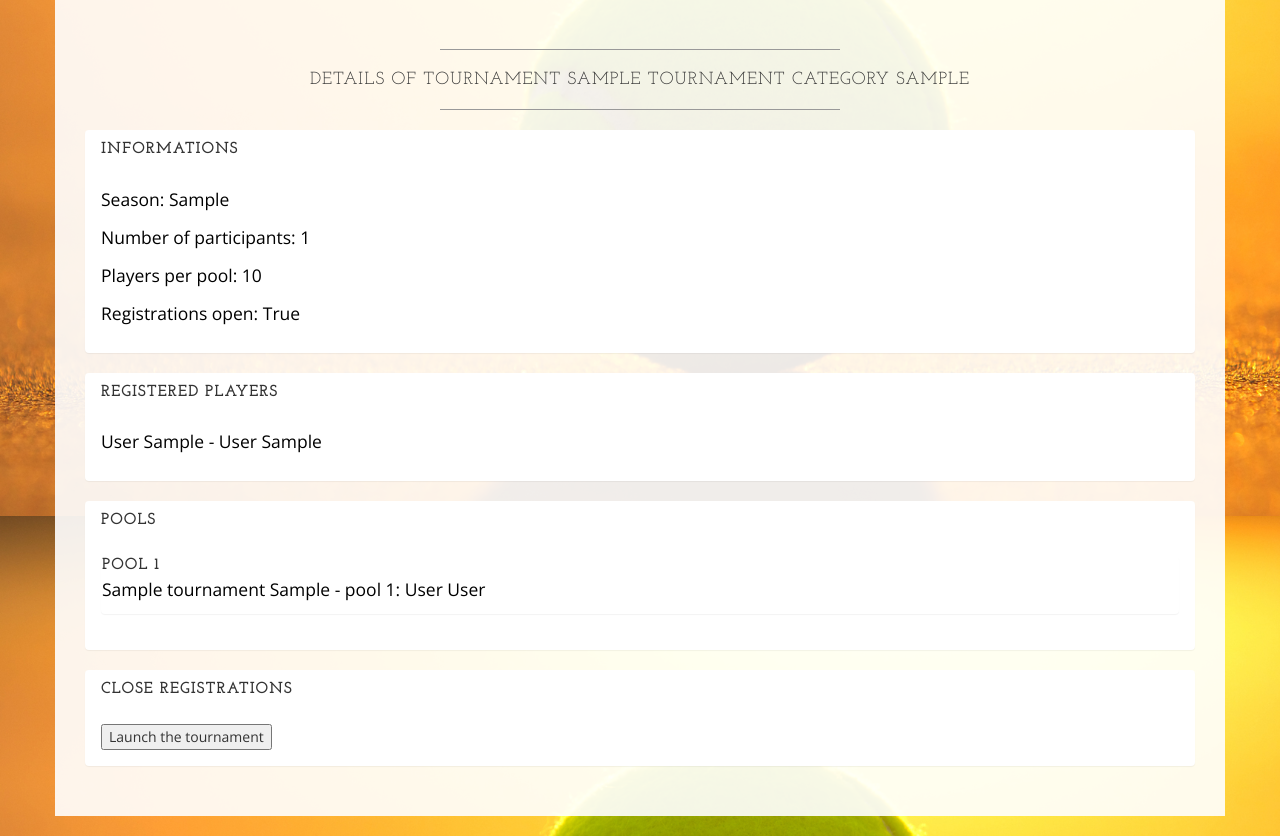
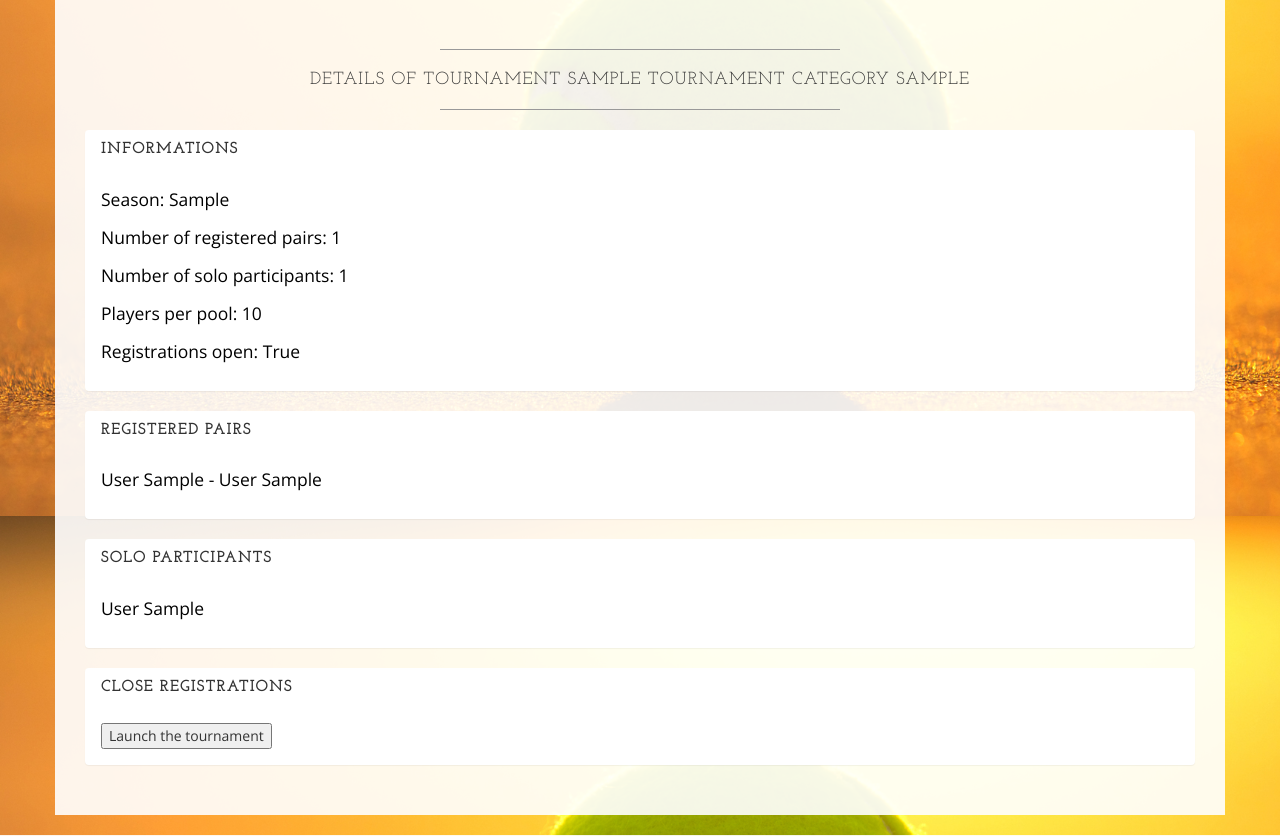
Before and after one commit to ivanahad/sep2015E, a Django app: page /tournament/detail/1 in a window 1280 px wide. Shown: the part 284-1120 px from the top of the page. Run offline with Django 3.2, Linux system fonts and the light colour scheme; tables that the repository leaves empty hold one stand-in row (values such as "Sample post"); parts of the project's set-up code (start-up, migrations or seed data) failed here and were passed over; some libraries are stand-ins or nearby versions.

Commit message:
solo registration fully functionnal

```diff
--- a/sep2015E/templates/tournament/detail.html
+++ b/sep2015E/templates/tournament/detail.html
@@ -23,25 +23,46 @@
 
         <div class="panel-body">
           <p> Season: {{ trn.season }} </p>
-          <p> Number of participants: {{ nbr }} </p>
+          <p> Number of registered pairs: {{ nbr_p }} </p>
+          {% if trn.is_open %}
+          <p> Number of solo participants: {{ nbr_s }} </p>
+          {% endif %}
           <p> Players per pool: {{ trn.pool_size }} </p>
           <p> Registrations open: {{ trn.is_open }} </p>
         </div>
       </div>
 
+      <!-- Registered pairs -->
       <div class="panel">
         <div class="panel-heading">
-          <h3 class="panel-title"> Registered players </h3>
+          <h3 class="panel-title"> Registered pairs </h3>
         </div>
 
         <div class="panel-body">
           {% for p in parts %}
-            <p> {{ p.player1 }}
-                - {{ p.player2 }} </p>
+          <p> {{ p.player1 }}
+              - {{ p.player2 }} </p>
           {% endfor %}
         </div>
       </div>
 
+      <!-- Solo players -->
+      {% if trn.is_open %}
+      <div class="panel">
+        <div class="panel-heading">
+          <h3 class="panel-title"> Solo participants </h3>
+        </div>
+
+        <div class="panel-body">
+          {% for p in solos %}
+          <p> {{ p }} </p>
+          {% endfor %}
+        </div>
+      </div>
+      {% endif %}
+
+      <!-- Pools -->
+      {% if not trn.is_open %}
       <div class="panel">
         <div class="panel-heading">
           <h3 class="panel-title"> Pools </h3>
@@ -57,11 +78,11 @@
           </div>
           {% endfor %}
         </div>
+			</div>
+      {% endif %}
 
-			</div>
-
-      {% if True and trn.is_open %} <!-- enable this section only if user is staff -->
-
+      {% if True and trn.is_open %}
+      <!-- enable this section only if user is staff -->
       <div class="panel">
         <div class="panel-heading">
           <h3 class="panel-title"> Close registrations </h3>
@@ -74,7 +95,6 @@
           </form>
         </div>
       </div>
-
       {% endif %}
 
 
--- a/sep2015E/tournament/views.py
+++ b/sep2015E/tournament/views.py
@@ -1,8 +1,7 @@
 from django.shortcuts import render
 from django.conf import settings
 from django.http import HttpResponseRedirect
-from tournament.models import Tournament, TournamentParticipant, \
-        Pool, PoolParticipant, PoolMatch, Match
+from tournament.models import *
 from tournament.forms import OpenTournamentChoiceForm, CreateTournamentForm, \
         MatchEditForm
 
@@ -23,11 +22,14 @@ def all(request):
     else:
         tournaments = Tournament.objects\
                 .filter(season=settings.CURRENT_SEASON)
-        tournaments = [(tournament, \
-                TournamentParticipant.objects\
-                .filter(tournament=tournament).count(), \
-                "open" if tournament.is_open else "closed" \
-                ) for tournament in tournaments]
+        tournaments = [{ \
+                "tournament": tournament, \
+                "pair_count": TournamentParticipant.objects\
+                        .filter(tournament=tournament).count(), \
+                "solo_count": SoloParticipant.objects\
+                        .filter(tournament=tournament).count(), \
+                "status": "open" if tournament.is_open else "closed" \
+                } for tournament in tournaments]
         new_trn = CreateTournamentForm()
 
         return render(request, 'tournament/all.html', { \
@@ -51,13 +53,18 @@ def tournament(request, id_):
             parts = [p.participant for p in \
                     TournamentParticipant.objects\
                     .filter(tournament=tournament)]
+            solos = [entry.player for entry in \
+                    SoloParticipant.objects\
+                    .filter(tournament=tournament)]
             pools = Pool.objects.filter(tournament=tournament)
             pools = [(p, PoolParticipant.objects.filter(pool=p)) \
                     for p in pools]
             return render(request, 'tournament/detail.html', { \
                     'trn': tournament, \
                     'parts': parts, \
-                    'nbr': len(parts), \
+                    'nbr_p': len(parts), \
+                    'solos': solos, \
+                    'nbr_s': len(solos), \
                     'pools': pools, \
                     })
 
```
Also changed, not shown: sep2015E/templates/tournament/all.html (+9 -5 lines), sep2015E/tournament/admin.py (+7 -0 lines).
